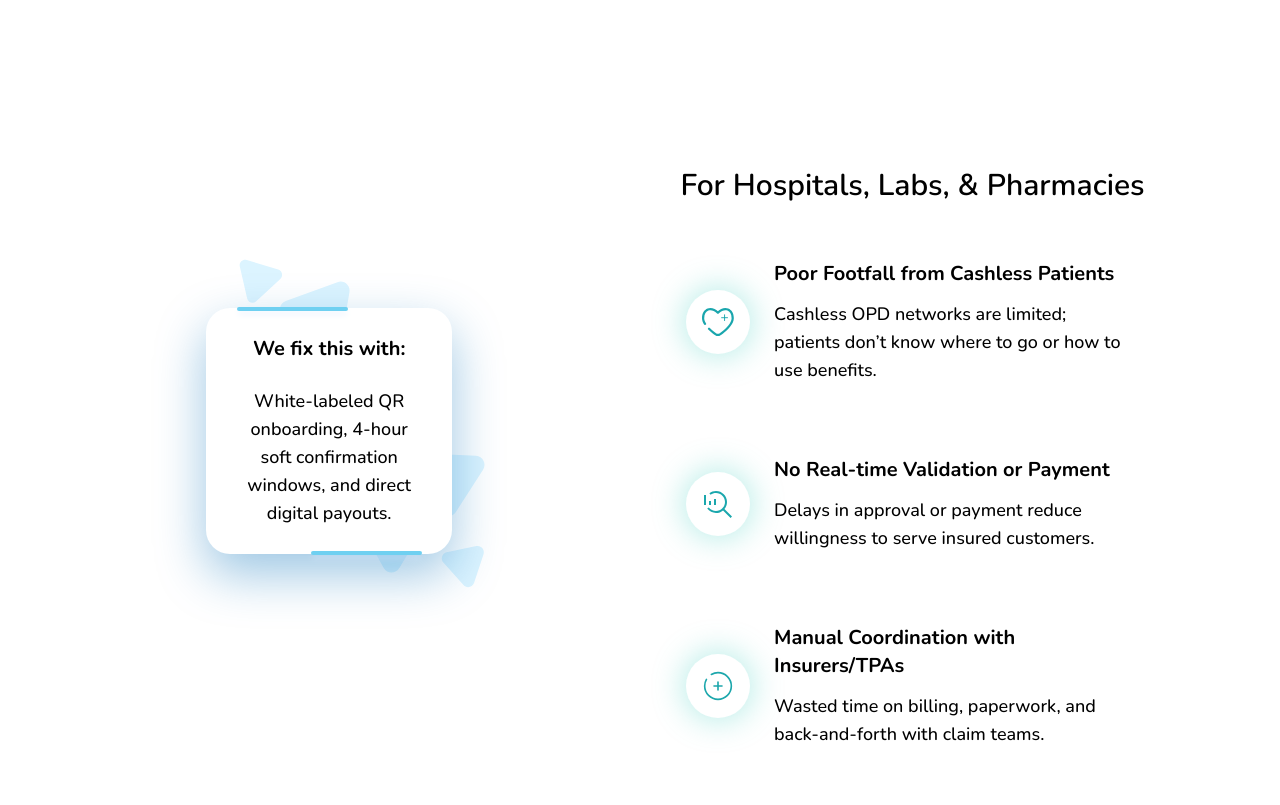
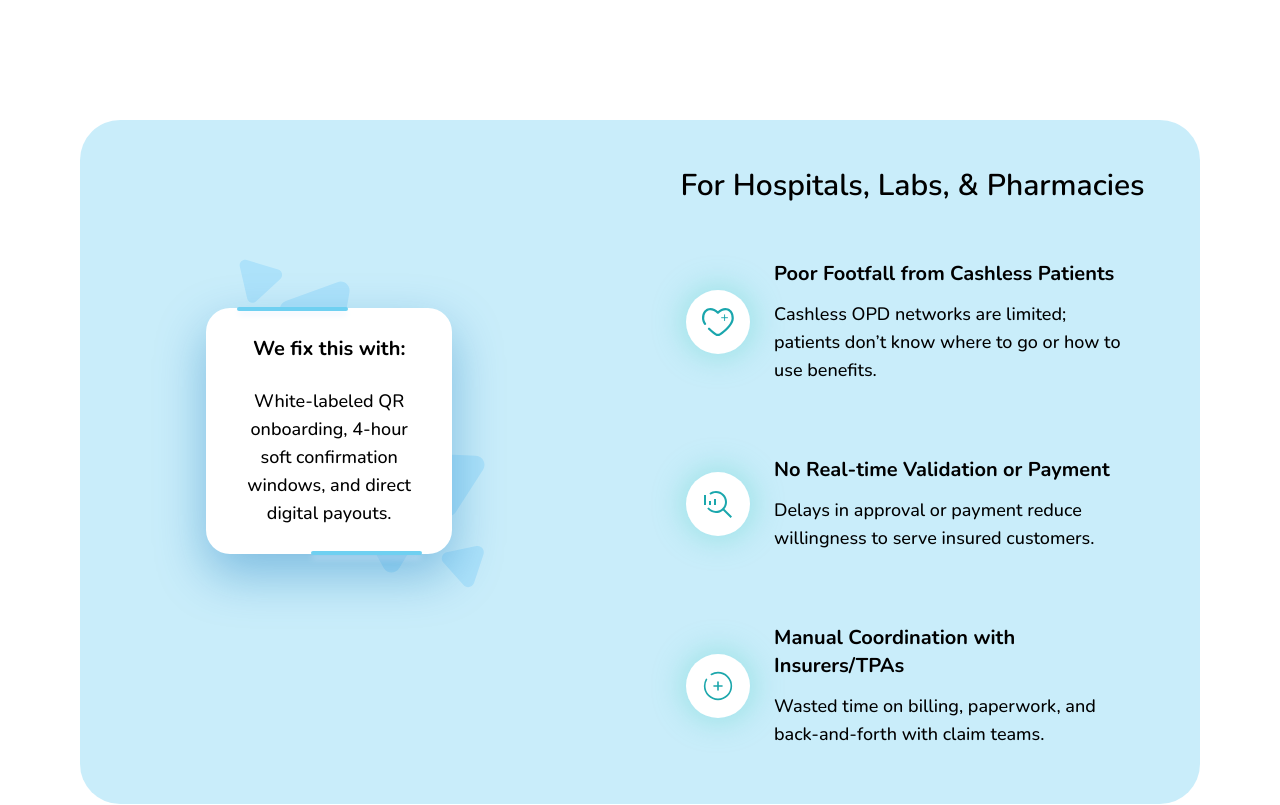
Before and after one commit to Febin-Joseph/checkmed, a React (Vite) app: page / in a window 1280 px wide. Shown: the part 2160-2965 px from the top of the page. Built offline with nearby package versions, Linux system fonts and the light colour scheme.

Commit message:
hospital color issue

```diff
--- a/src/App.tsx
+++ b/src/App.tsx
@@ -134,7 +134,7 @@ function App() {
       <div id="hospital" className="flex items-center justify-center w-full sm:min-h-[100vh] md:min-h-[55vh] lg:min-h-[55vh] xl:min-h-[55vh] min-h-[100vh] lg:px-[10vh] lg:py-[7vh] md:p-[2vh] sm:p-[2vh] p-[2vh] bg-white">
         <Hospital
           sectionTitle="For Hospitals, Labs, & Pharmacies"
-          bgcolor="#6FD0F1"
+          bgcolor="6FD0F1"
           shadows={false}
           text="black"
           LineColor="#6FD0F1"
```
